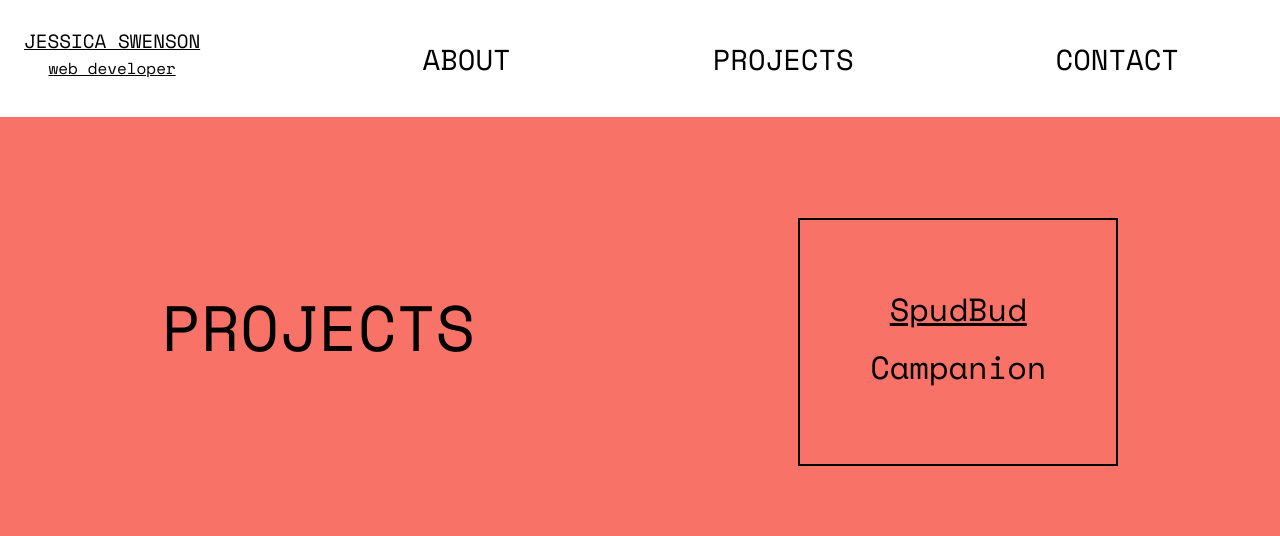
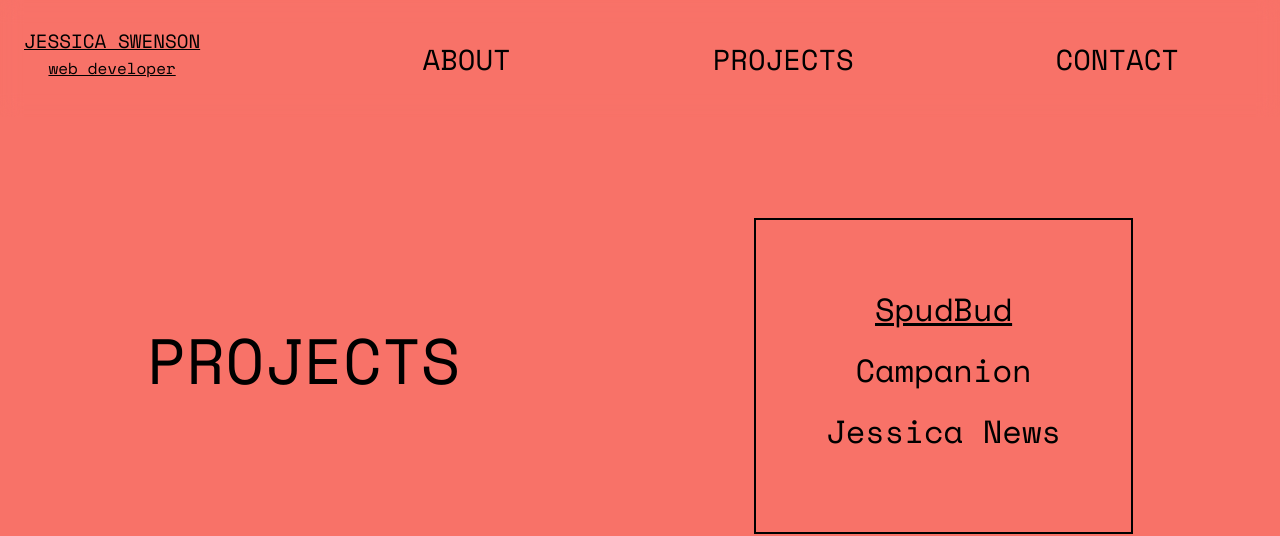
Before and after one commit to Jswens24/Portfolio.0, a React (Create React App) app: page /projects in a window 1280 px wide. Shown: the top 536 px of the page. Built offline with nearby package versions, Linux system fonts and the light colour scheme.

Commit message:
added blur on nav and tailwind project

```diff
--- a/src/Components/NavBar.css
+++ b/src/Components/NavBar.css
@@ -1,7 +1,8 @@
 @media screen and (min-width: 1050px) {
 
     .nav-bar-container {
-        background-color: rgb(255, 255, 255, 0.5);
+        /* background-color: rgb(255, 255, 255, 0.5); */
+        backdrop-filter: blur(10px);
         display: flex;
         justify-content: space-between;
         align-items: center;
@@ -92,7 +93,8 @@
 @media screen and (max-width: 1050px) {
 
     .nav-bar-container {
-        background-color: rgb(255, 255, 255, 1);
+        /* background-color: rgb(255, 255, 255, 1); */
+        backdrop-filter: blur(10px);
         display: flex;
         flex-direction: row;
         width: 100%;
--- a/src/Components/ProjectPage.css
+++ b/src/Components/ProjectPage.css
@@ -56,6 +56,7 @@
         font-family: 'Space Mono', monospace;
         padding-bottom: 5%;
         color: black;
+        cursor: pointer;
     }
 
     .project-name {
@@ -66,6 +67,11 @@
         font-family: 'Space Mono', monospace;
         color: black;
         padding-bottom: 5%;
+        cursor: pointer;
+    }
+
+    .project-name:hover {
+        text-decoration: underline;
     }
 
     .projects-title {
--- a/src/Components/ProjectPage.jsx
+++ b/src/Components/ProjectPage.jsx
@@ -31,6 +31,14 @@ const ProjectPage = () => {
         setGitHubLink(projectData.projectData[1].gitHubLink);
     }
 
+    const jessicaNewsHandler = () => {
+        setProjectTitle(projectData.projectData[2].projectTitle);
+        setDemoLink(projectData.projectData[2].demoLink);
+        setProjectDesc(projectData.projectData[2].projectDescription);
+        setTechUsed(projectData.projectData[2].technologiesUsed);
+        setGitHubLink(projectData.projectData[2].gitHubLink);
+    }
+
     return (
         <div id='project-page' className='start-project-page'>
             <div className='gold-box-div'>
@@ -39,6 +47,7 @@ const ProjectPage = () => {
                     <div className="list">
                         <button className={projectTitle === 'SpudBud' ? 'selected-project-css' : 'project-name'} onClick={spudBudHandler}>SpudBud</button>
                         <button className={projectTitle === 'Campanion' ? 'selected-project-css' : 'project-name'} onClick={campanionHandler}>Campanion</button>
+                        <button className={projectTitle === 'Jessica News' ? 'selected-project-css' : 'project-name'} onClick={jessicaNewsHandler}>Jessica News</button>
                     </div>
                 </div>
                 <div className="project-name-div">
--- a/src/Data/ProjectData.js
+++ b/src/Data/ProjectData.js
@@ -15,7 +15,16 @@ const projectData = [
         gitHubLink: 'https://github.com/Jswens24/campanion',
         hosted: false,
         projectDescription: "Campanion is a camping journal I created to keep information about different off-grid campsites I like to visit.  Users can log in to see their campsites as well as create new campsites by entering basic information like a title, picture, and coordinates.  When searching or filtering through your campsites, you can click on them and see a more detailed view.  I connected to weatherbit.io's API to show you the current weather for that location.  I also connected to google maps API to show your location on a map as well as provide directions.",
-        technologiesUsed: 'JavaScript | HTML | CSS | React | Node.js | Express | Axios | Sequelize  | Bit.io |'
+        technologiesUsed: 'JavaScript | HTML | CSS | React | Node.js | Express | Axios | Sequelize  | Bit.io | Google Maps Api | Weatherbit.io'
+    },
+    {
+        projectId: 3,
+        projectTitle: 'Jessica News',
+        demoLink: 'https://www.youtube.com/embed/mNCoxEBdTjg',
+        gitHubLink: 'https://github.com/Jswens24/news-app',
+        hosted: false,
+        projectDescription: 'Jessica News is a styling project that I built using tailwindcss.  The design is based on a popular news source and uses React for the front end.',
+        technologiesUsed: 'JavaScript | HTML | CSS | React | Axios | tailwindcss | newsapi.org'
     }
 ]
 
```
